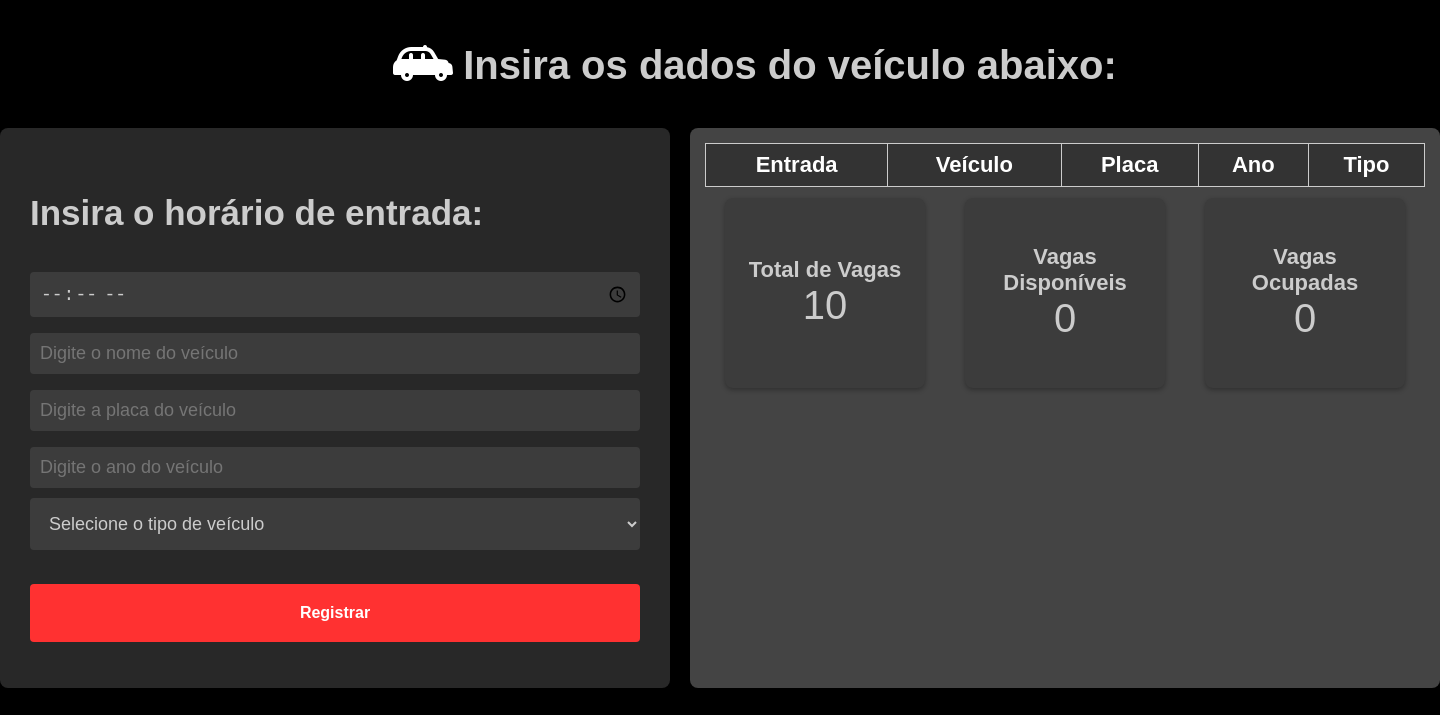
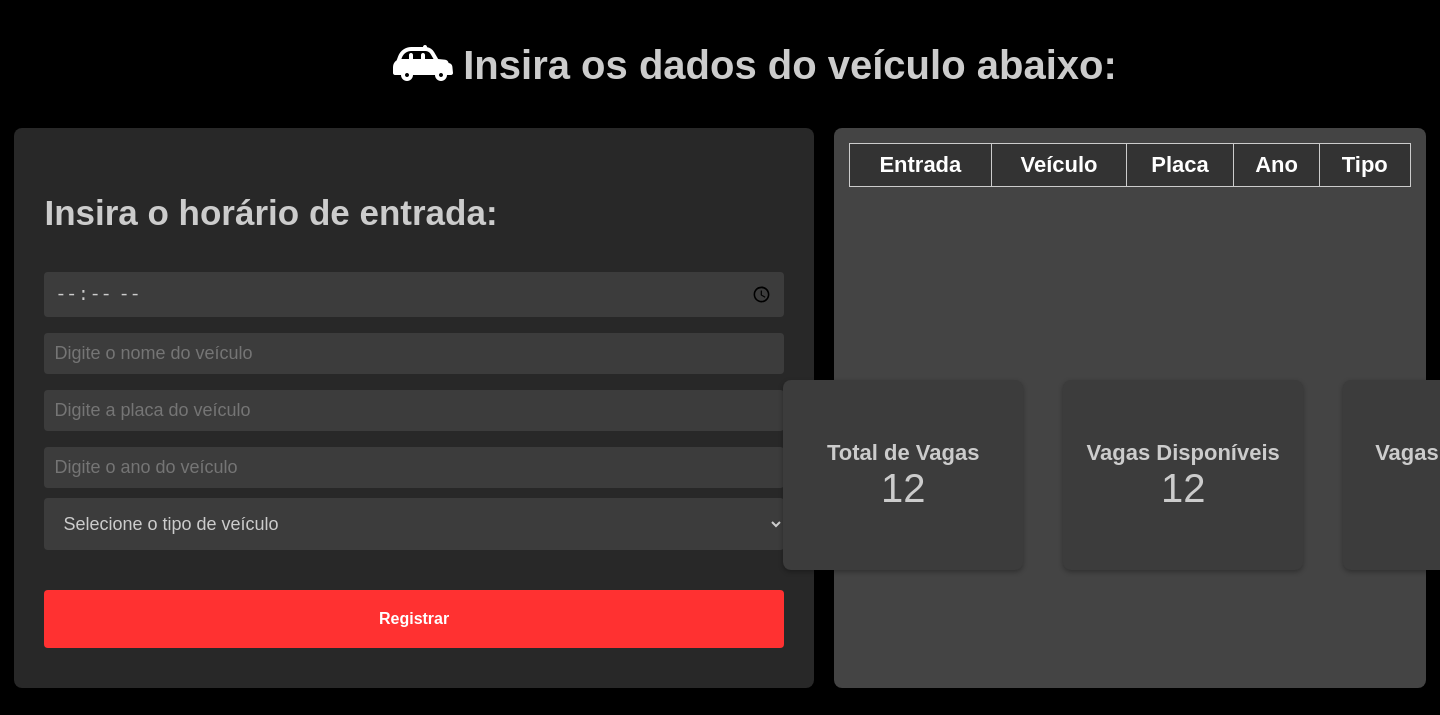
Before and after one commit to miragus/Estacionamento, an Electron app: page app/vehicleRegister.html in a window 1440 px wide. Shown: the part 85-800 px from the top of the page. Drawn offline with Linux system fonts and the light colour scheme; no server answers.

Commit message:
updates 11/11

```diff
--- a/css/vehicleRegister.css
+++ b/css/vehicleRegister.css
@@ -83,7 +83,7 @@ body {
 }
 
 .main-content {
-    width: 100%;
+    width: 98%;
     display: flex;
     gap: 20px;
 }
@@ -105,7 +105,8 @@ body {
 }
 
 #resultado {
-    width: 50%;
+    width: 70%;
+    height: auto;
     font-size: 22px;
     background-color: #444;
     border-radius: 8px;
@@ -158,9 +159,10 @@ body {
 
 .statistics {
     display: flex;
-    align-items: center;
-    justify-content: center;
-    height: 40%;
+    flex-direction: row;
+    position: fixed;
+    bottom: 125px;
+    left: 53%;
 }
 
 .stat-item {
@@ -177,6 +179,7 @@ body {
     margin: 20px;
     border-radius: 8px;
     box-shadow: 0 2px 5px rgba(0, 0, 0, 0.3);
+
 }
 
 .stat-label {
--- a/js/vehicleRegister.js
+++ b/js/vehicleRegister.js
@@ -1,5 +1,6 @@
 (function () {
     const $ = q => document.querySelector(q);
+    const limiteVagas = 12; //limite de vagas
 
     function showAlert(message) {
         const alertDiv = $("#custom-alert");
@@ -23,6 +24,14 @@
     }
 
     $("#add").addEventListener("click", () => {
+        const garage = getFromLocalStorage('garage');
+
+        // Verifica se o número de veículos já atingiu o limite máximo
+        if (garage.length >= limiteVagas) {
+            showAlert("O limite de vagas foi atingido. Não é possível adicionar mais veículos.");
+            return; // Sai da função antes de adicionar o veículo
+        }
+
         const name = $("#name").value;
         const licence = $("#licence").value;
         const year = $("#year").value;
@@ -35,7 +44,6 @@
         }
 
         const vehicle = { name, licence, year, time, type };
-        const garage = getFromLocalStorage('garage');
         garage.push(vehicle);
         saveToLocalStorage('garage', garage);
         addVehicleToResult(vehicle);
@@ -51,12 +59,36 @@
 
         // Adiciona o link abaixo da tabela
         addVisualizarLink();
+        // Atualiza as estatísticas
+        calculateAndUpdateStatistics();
     });
+
+
+
+    function updateStatistics(total, available, occupied) {
+        $('#total-spots').textContent = total;
+        $('#available-spots').textContent = available;
+        $('#occupied-spots').textContent = occupied;
+    }
+
+    function calculateAndUpdateStatistics() {
+        const totalSpots = limiteVagas; // Exemplo de total de vagas, ajuste conforme necessário
+        const garage = getFromLocalStorage('garage');
+        const occupiedSpots = garage.length;
+        const availableSpots = totalSpots - occupiedSpots;
+
+        updateStatistics(totalSpots, availableSpots, occupiedSpots);
+    }
+
+
+
 
     function addVehicleToResult(vehicle) {
         const tableBody = $("#vehicle-table tbody");
 
-        // Create a new row for the vehicle data
+        tableBody.innerHTML = "";
+
+        // cria uma nova row para os dados do veiculo
         const row = document.createElement("tr");
 
         row.innerHTML = `
@@ -67,10 +99,10 @@
             <td>${vehicle.type}</td>
         `;
 
-        // Add the new row to the table
+        // add uma nova row na tabela
         tableBody.appendChild(row);
 
-        // Add edit button
+        // adciciona botao de edit
         const editRow = document.createElement("tr");
         const editCell = document.createElement("td");
         editCell.colSpan = 5;
@@ -78,7 +110,7 @@
         editRow.appendChild(editCell);
         tableBody.appendChild(editRow);
 
-        // Edit button click event
+        // evento do botao de edit
         editRow.querySelector(".edit-vehicle").addEventListener("click", () => {
             showEditModal(vehicle, row);
         });
@@ -147,14 +179,16 @@
 
         showAlert("Veículo atualizado com sucesso!");
 
-        // Trigger update on the vagas.html page
+        // força a atualizar as vagas na pagina de html
         if (window.opener) {
             window.opener.postMessage('updateGarage', '*');
         }
+        calculateAndUpdateStatistics();
     }
 
-    // Initialize with empty table
+    // inicializa uma tabela vazia
     window.onload = () => {
         $("#vehicle-table tbody").innerHTML = "";
+        calculateAndUpdateStatistics();
     };
 })();
```
Also changed, not shown: app/vehicleRegister.html (+2 -1 lines).
